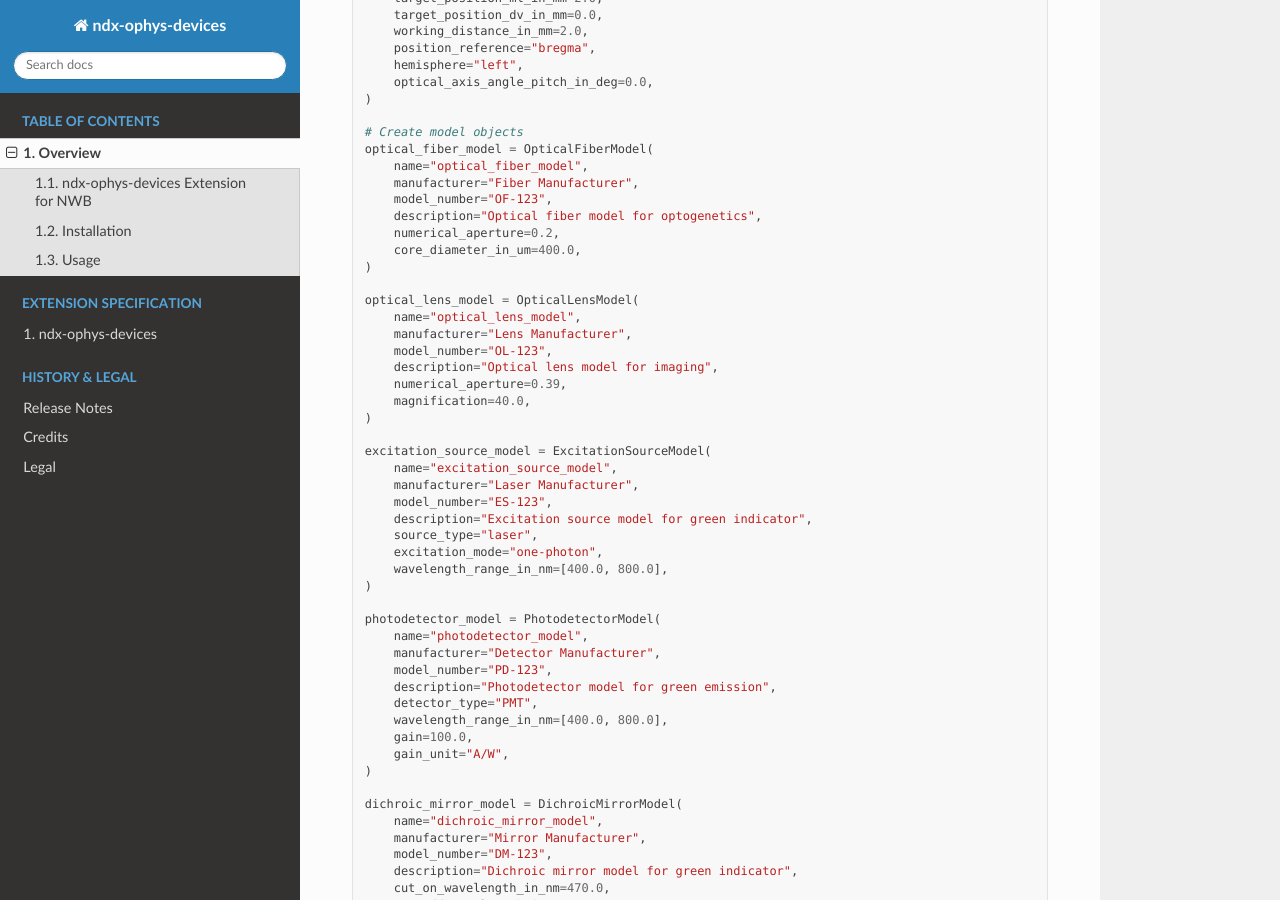
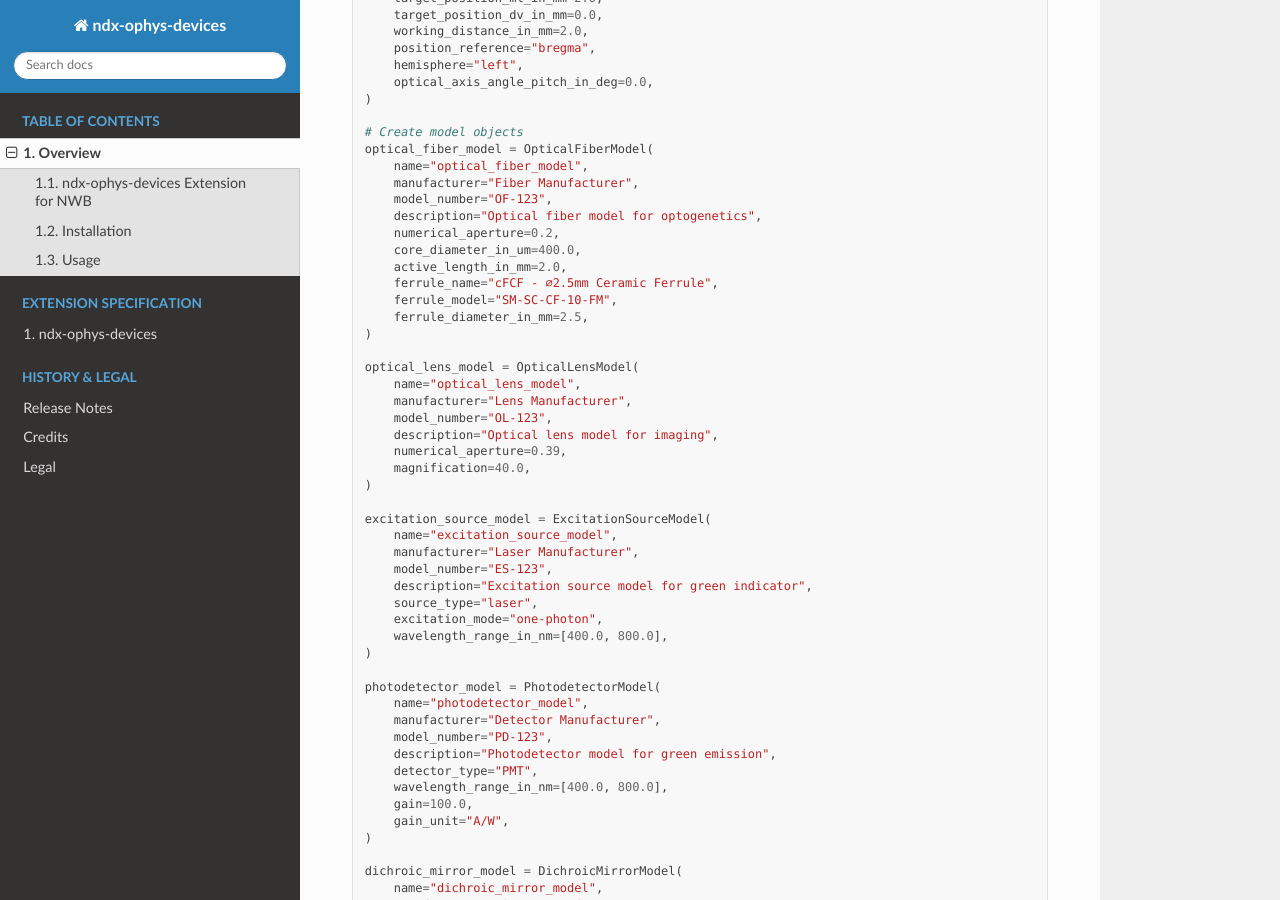
Before and after one commit to catalystneuro/ndx-ophys-devices, a Sphinx documentation site: the page built from docs/source/description.rst, in a window 1280 px wide and 900 px high, scrolled down 2723 px. Built offline with Sphinx 7.4.7 and the Read the Docs theme 3.1.0, drawn with Linux system fonts in a browser that asks for light colours.

Commit message:
Add extra attributes to OpticalFiberModel (#13)
* added extra attributes to OpticalFiberModel

* updated readme

* updated changelog

* updated docs

```diff
--- a/docs/source/description.rst
+++ b/docs/source/description.rst
@@ -143,6 +143,10 @@ Usage
         description="Optical fiber model for optogenetics",
         numerical_aperture=0.2,
         core_diameter_in_um=400.0,
+        active_length_in_mm=2.0,
+        ferrule_name="cFCF - ∅2.5mm Ceramic Ferrule",
+        ferrule_model="SM-SC-CF-10-FM",
+        ferrule_diameter_in_mm=2.5,
     )
 
     optical_lens_model = OpticalLensModel(
```
Also changed, not shown: CHANGELOG.md (+5 -0 lines), README.md (+8 -0 lines), 3 other files.
